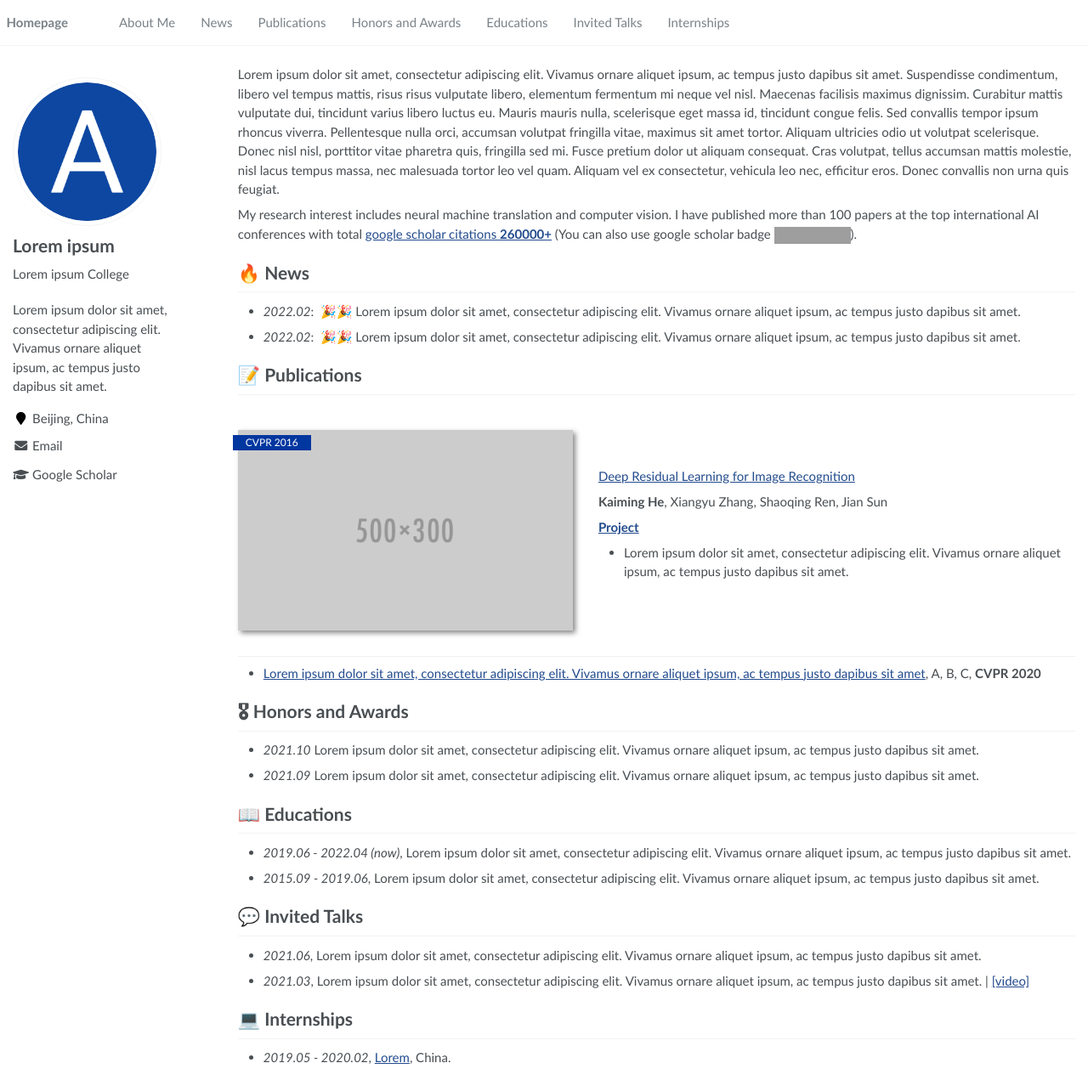
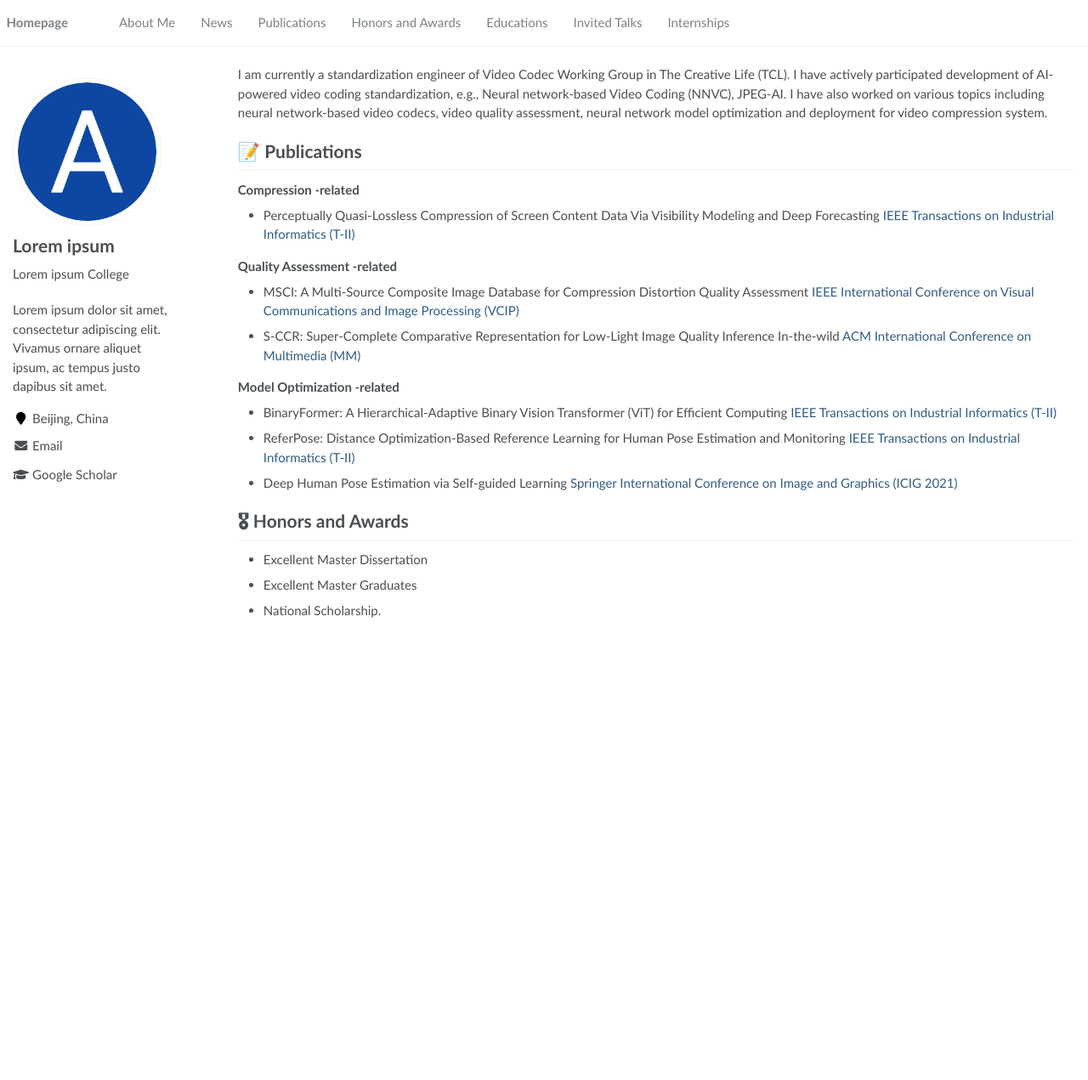
Before and after one commit to zw-xxx/zw-xxx.github.io, a Jekyll site: the page built from _pages/about.md, in a window 1280 px wide and 1271 px high. Shown: the whole window at 85% size. Built offline with Jekyll 4.4.1, drawn with Linux system fonts in a browser that asks for light colours; grey boxes are pictures that could not be loaded.

Commit message:
Update about.md

```diff
--- a/_pages/about.md
+++ b/_pages/about.md
@@ -17,18 +17,35 @@ redirect_from:
 
 <span class='anchor' id='about-me'></span>
 
-Lorem ipsum dolor sit amet, consectetur adipiscing elit. Vivamus ornare aliquet ipsum, ac tempus justo dapibus sit amet. Suspendisse condimentum, libero vel tempus mattis, risus risus vulputate libero, elementum fermentum mi neque vel nisl. Maecenas facilisis maximus dignissim. Curabitur mattis vulputate dui, tincidunt varius libero luctus eu. Mauris mauris nulla, scelerisque eget massa id, tincidunt congue felis. Sed convallis tempor ipsum rhoncus viverra. Pellentesque nulla orci, accumsan volutpat fringilla vitae, maximus sit amet tortor. Aliquam ultricies odio ut volutpat scelerisque. Donec nisl nisl, porttitor vitae pharetra quis, fringilla sed mi. Fusce pretium dolor ut aliquam consequat. Cras volutpat, tellus accumsan mattis molestie, nisl lacus tempus massa, nec malesuada tortor leo vel quam. Aliquam vel ex consectetur, vehicula leo nec, efficitur eros. Donec convallis non urna quis feugiat.
+I am currently a standardization engineer of Video Codec Working Group in The Creative Life (TCL). I have actively participated development of AI-powered video coding standardization, e.g., Neural network-based Video Coding (NNVC), JPEG-AI. I have also worked on various topics including neural network-based video codecs, video quality assessment, neural network model optimization and deployment for video compression system.
 
+<!--
 My research interest includes neural machine translation and computer vision. I have published more than 100 papers at the top international AI conferences with total <a href='https://scholar.google.com/citations?user=DhtAFkwAAAAJ'>google scholar citations <strong><span id='total_cit'>260000+</span></strong></a> (You can also use google scholar badge <a href='https://scholar.google.com/citations?user=DhtAFkwAAAAJ'><img src="https://img.shields.io/endpoint?url={{ url | url_encode }}&logo=Google%20Scholar&labelColor=f6f6f6&color=9cf&style=flat&label=citations"></a>).
 
 
 # 🔥 News
 - *2022.02*: &nbsp;🎉🎉 Lorem ipsum dolor sit amet, consectetur adipiscing elit. Vivamus ornare aliquet ipsum, ac tempus justo dapibus sit amet.
-- *2022.02*: &nbsp;🎉🎉 Lorem ipsum dolor sit amet, consectetur adipiscing elit. Vivamus ornare aliquet ipsum, ac tempus justo dapibus sit amet.
+- *2022.02*: &nbsp;🎉🎉 Lorem ipsum dolor sit amet, consectetur adipiscing elit. Vivamus ornare aliquet ipsum, ac tempus justo dapibus sit amet. -->
+
 
 # 📝 Publications
+**Compression -related**<br>
+- Perceptually Quasi-Lossless Compression of Screen Content Data Via Visibility Modeling and Deep Forecasting <span style="color: #305C84"> IEEE Transactions on Industrial Informatics (T-II)</span>
 
-<div class='paper-box'><div class='paper-box-image'><div><div class="badge">CVPR 2016</div><img src='images/500x300.png' alt="sym" width="100%"></div></div>
+**Quality Assessment -related**<br>
+- MSCI: A Multi-Source Composite Image Database for Compression Distortion Quality Assessment <span style="color: #305C84"> IEEE International Conference on Visual Communications and Image Processing (VCIP)</span>
+- S-CCR: Super-Complete Comparative Representation for Low-Light Image Quality Inference In-the-wild
+<span style="color: #305C84"> ACM International Conference on Multimedia (MM)</span>
+
+**Model Optimization -related**<br>
+- BinaryFormer: A Hierarchical-Adaptive Binary Vision Transformer (ViT) for Efficient Computing
+<span style="color: #305C84"> IEEE Transactions on Industrial Informatics (T-II)</span>
+- ReferPose: Distance Optimization-Based Reference Learning for Human Pose Estimation and Monitoring
+<span style="color: #305C84"> IEEE Transactions on Industrial Informatics (T-II)</span>
+- Deep Human Pose Estimation via Self-guided Learning
+<span style="color: #305C84"> Springer International Conference on Image and Graphics (ICIG 2021)</span>
+
+<!--  <div class='paper-box'><div class='paper-box-image'><div><div class="badge">CVPR 2016</div><img src='images/500x300.png' alt="sym" width="100%"></div></div>
 <div class='paper-box-text' markdown="1">
 
 [Deep Residual Learning for Image Recognition](https://openaccess.thecvf.com/content_cvpr_2016/papers/He_Deep_Residual_Learning_CVPR_2016_paper.pdf)
@@ -40,13 +57,16 @@ My research interest includes neural machine translation and computer vision. I
 </div>
 </div>
 
-- [Lorem ipsum dolor sit amet, consectetur adipiscing elit. Vivamus ornare aliquet ipsum, ac tempus justo dapibus sit amet](https://github.com), A, B, C, **CVPR 2020**
+- [Lorem ipsum dolor sit amet, consectetur adipiscing elit. Vivamus ornare aliquet ipsum, ac tempus justo dapibus sit amet](https://github.com), A, B, C, **CVPR 2020** -->
+
 
 # 🎖 Honors and Awards
-- *2021.10* Lorem ipsum dolor sit amet, consectetur adipiscing elit. Vivamus ornare aliquet ipsum, ac tempus justo dapibus sit amet.
-- *2021.09* Lorem ipsum dolor sit amet, consectetur adipiscing elit. Vivamus ornare aliquet ipsum, ac tempus justo dapibus sit amet.
+- Excellent Master Dissertation
+- Excellent Master Graduates
+- National Scholarship.
 
-# 📖 Educations
+
+<!-- # 📖 Educations
 - *2019.06 - 2022.04 (now)*, Lorem ipsum dolor sit amet, consectetur adipiscing elit. Vivamus ornare aliquet ipsum, ac tempus justo dapibus sit amet.
 - *2015.09 - 2019.06*, Lorem ipsum dolor sit amet, consectetur adipiscing elit. Vivamus ornare aliquet ipsum, ac tempus justo dapibus sit amet.
 
@@ -54,5 +74,6 @@ My research interest includes neural machine translation and computer vision. I
 - *2021.06*, Lorem ipsum dolor sit amet, consectetur adipiscing elit. Vivamus ornare aliquet ipsum, ac tempus justo dapibus sit amet.
 - *2021.03*, Lorem ipsum dolor sit amet, consectetur adipiscing elit. Vivamus ornare aliquet ipsum, ac tempus justo dapibus sit amet.  \| [\[video\]](https://github.com/)
 
+
 # 💻 Internships
-- *2019.05 - 2020.02*, [Lorem](https://github.com/), China.
+- *2019.05 - 2020.02*, [Lorem](https://github.com/), China. -->
```
